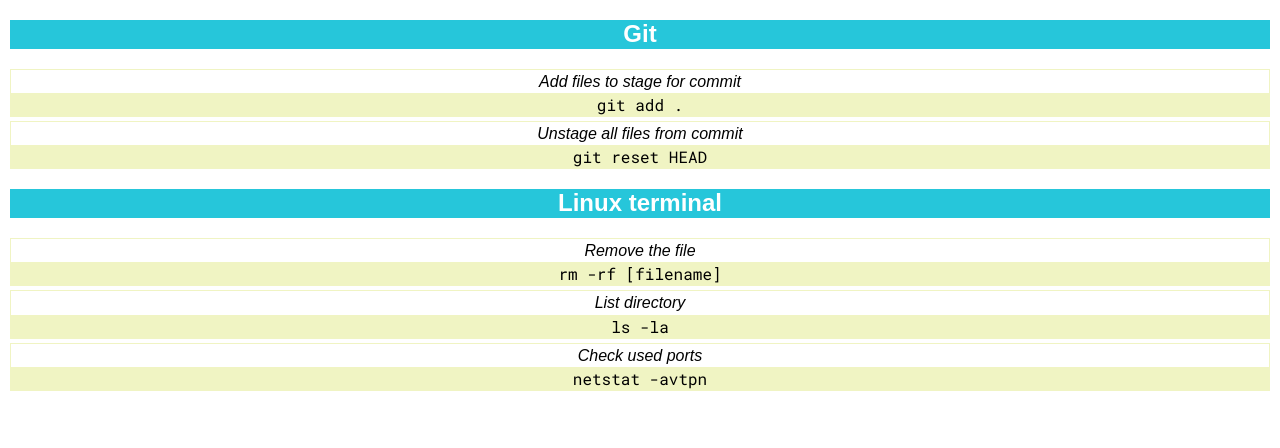
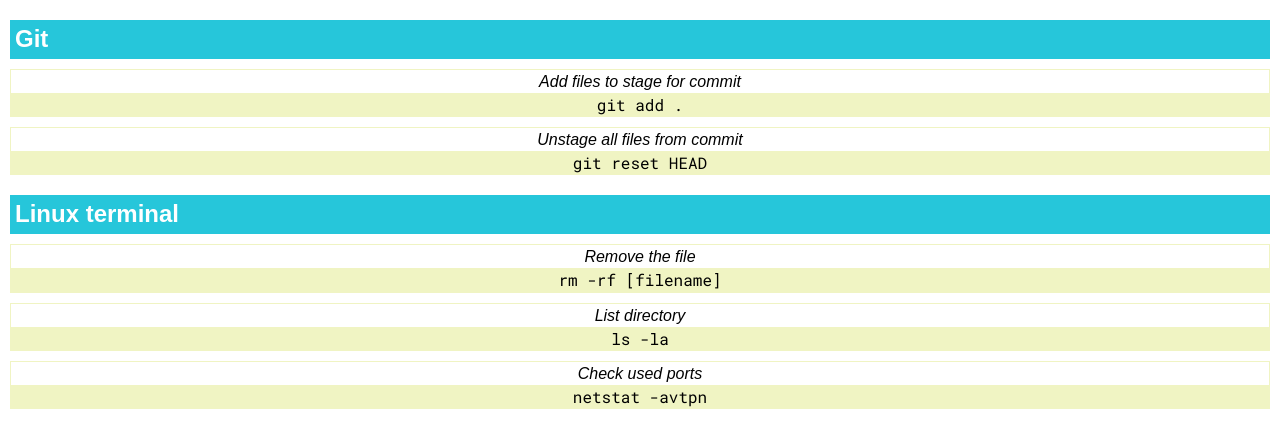
Before and after one commit to sasos90/cheatsheet, a React (Create React App) app: page / in a window 1280 px wide. Shown: the top 448 px of the page. Built offline with nearby package versions, Linux system fonts and the light colour scheme; a web font is replaced by a local one.

Commit message:
Group name left aligned

```diff
--- a/src/components/Group.scss
+++ b/src/components/Group.scss
@@ -3,13 +3,17 @@
 .Group {
   margin: 10px;
   h2 {
+    margin-bottom: 10px;
     font-weight: bold;
     background: $groupNameBg;
     color: white;
+    text-align: left;
+    padding: 5px;
   }
 
   .Cheat {
     margin: 4px 0px;
+    margin-top: 10px;
     border: 1px solid $cmdBg;
 
     .desc {
```
